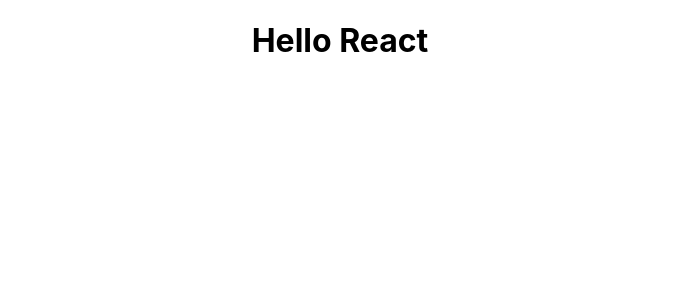
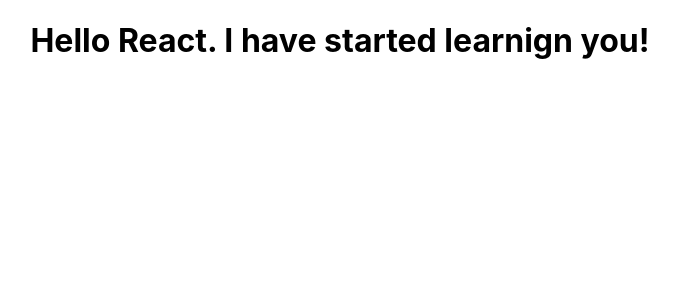
Before and after one commit to hammadasad22/myfirst-react-app, a React (Create React App) app: page / in a window 1280 px wide. Shown: the top 300 px of the page, without its empty margins (300-978 px from the left). Built offline with nearby package versions, Linux system fonts and the light colour scheme.

Commit message:
updated display message

```diff
--- a/src/App.js
+++ b/src/App.js
@@ -4,7 +4,7 @@
 function App() {
   return (
     <div className="App">
-      <h1>Hello React</h1>
+      <h1>Hello React. I have started learnign you!</h1>
     </div>
   );
 }
```
